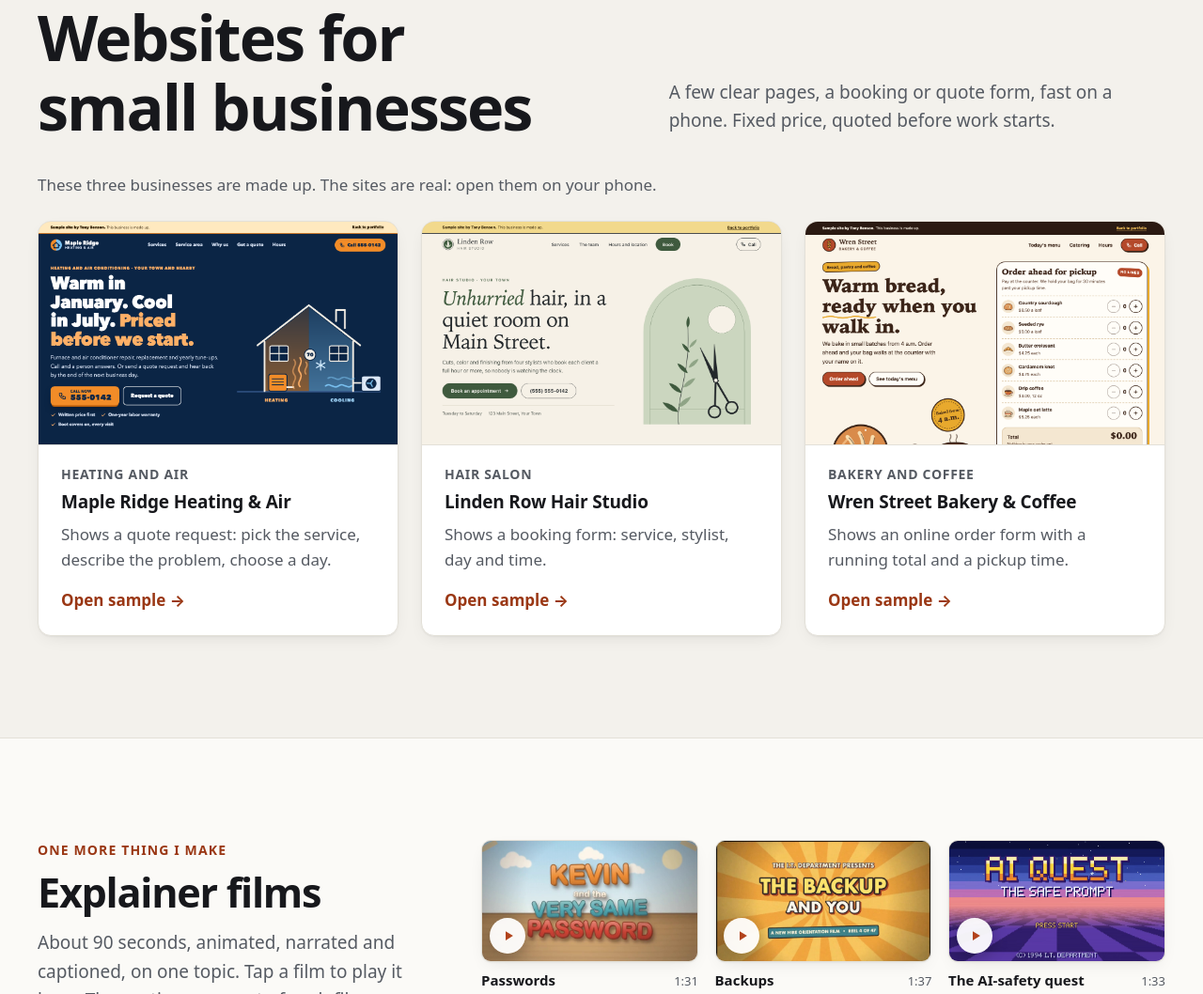
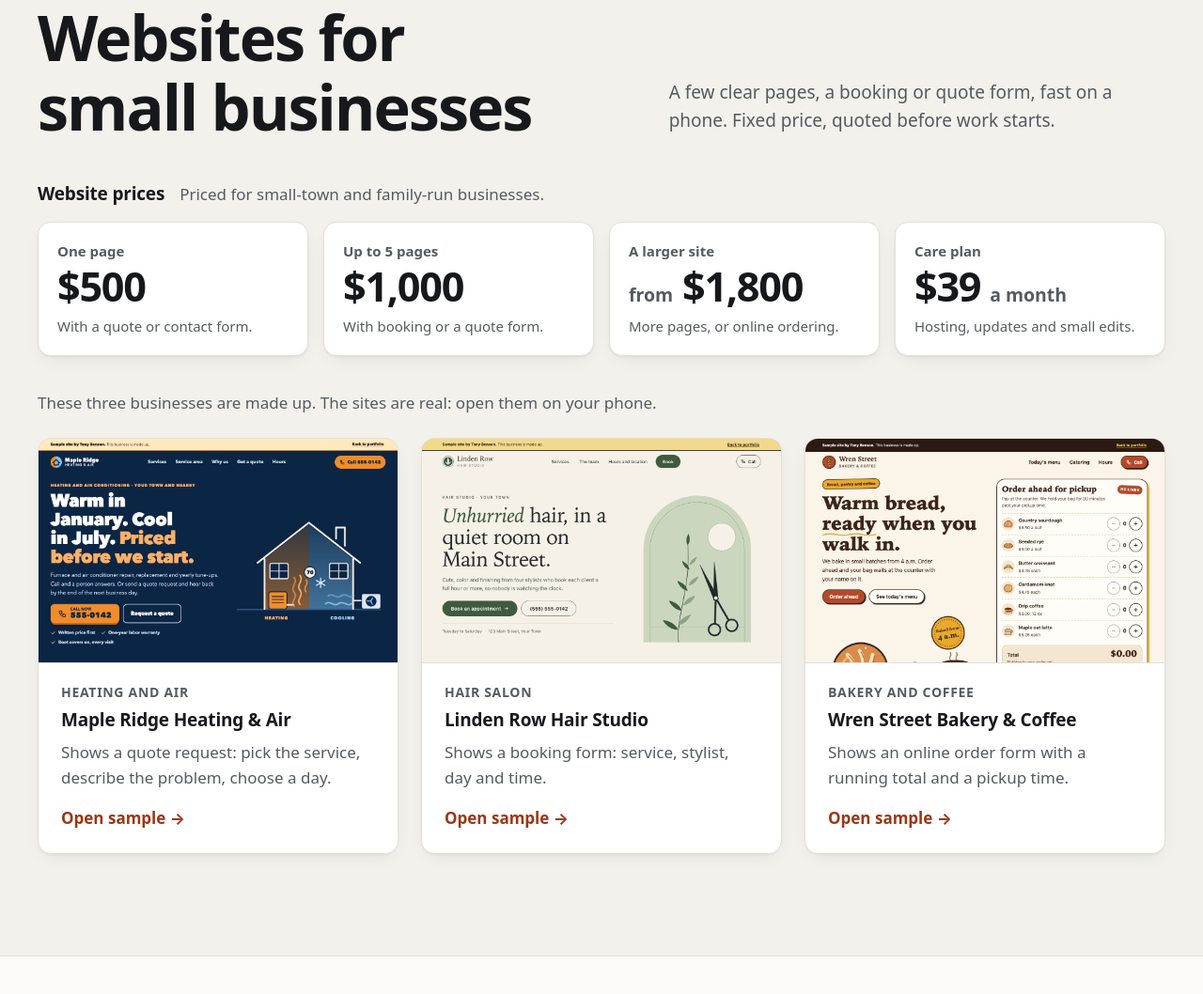
Before and after one commit to Radfire309/Radfire309.github.io, a plain HTML site: page index.html in a window 1280 px wide. Shown: the part 10047-11105 px from the top of the page at 94% size. Drawn offline with Linux system fonts and the light colour scheme.

Commit message:
Website prices
One page $500, up to 5 pages $1,000, a larger site from $1,800, care plan $39
a month.

Co-Authored-By: Claude Fable 5.2 <noreply@anthropic.com>

```diff
--- a/assets/css/site.css
+++ b/assets/css/site.css
@@ -1269,6 +1269,32 @@ a.mini-pic:hover img { transform: scale(1.025); }
 
 /* ---------- Cards (sample websites) ---------- */
 .samples-line { margin: -1rem 0 1.5rem; color: var(--text-muted); }
+/* Website prices: four plain tiles between the section head and the samples. */
+.site-prices { margin: -0.5rem 0 2.25rem; }
+.site-prices + .samples-line { margin-top: 0; }
+.site-prices-head { display: flex; flex-wrap: wrap; align-items: baseline; gap: 0.2rem 1rem; }
+.site-prices-note { color: var(--text-muted); }
+.price-tiles { margin-top: 0.9rem; display: grid; gap: 0.75rem; grid-template-columns: minmax(0, 1fr); }
+@media (min-width: 560px) { .price-tiles { grid-template-columns: repeat(2, minmax(0, 1fr)); } }
+@media (min-width: 1000px) { .price-tiles { grid-template-columns: repeat(4, minmax(0, 1fr)); gap: 1rem; } }
+.price-tile {
+  padding: 1.1rem 1.25rem 1.2rem;
+  background: var(--surface);
+  border: 1px solid var(--border);
+  border-radius: var(--radius);
+  box-shadow: var(--shadow);
+}
+.price-what { font-size: 0.9375rem; font-weight: 650; color: var(--text-muted); }
+.price-amount {
+  margin-top: 0.15rem;
+  font-size: var(--step-3);
+  font-weight: 800;
+  letter-spacing: -0.03em;
+  line-height: 1.1;
+  color: var(--text);
+}
+.price-amount small { font-size: 0.45em; font-weight: 650; letter-spacing: 0; color: var(--text-muted); }
+.price-detail { margin-top: 0.4rem; font-size: 0.9375rem; color: var(--text-muted); }
 .card-grid { display: grid; gap: 1rem; }
 @media (min-width: 768px) {
   .card-grid-3 { grid-template-columns: repeat(3, minmax(0, 1fr)); gap: 1rem; }
--- a/index.html
+++ b/index.html
@@ -249,6 +249,34 @@
           <h2 id="websites-title" class="section-title">Websites for small businesses</h2>
           <p class="section-intro">A few clear pages, a booking or quote form, fast on a phone. Fixed price, quoted before work starts.</p>
         </div>
+        <div class="site-prices" aria-labelledby="site-prices-title">
+          <div class="site-prices-head">
+            <h3 id="site-prices-title" class="prices-title">Website prices</h3>
+            <p class="site-prices-note">Priced for small-town and family-run businesses.</p>
+          </div>
+          <ul class="price-tiles" role="list">
+            <li class="price-tile">
+              <p class="price-what">One page</p>
+              <p class="price-amount">$500</p>
+              <p class="price-detail">With a quote or contact form.</p>
+            </li>
+            <li class="price-tile">
+              <p class="price-what">Up to 5 pages</p>
+              <p class="price-amount">$1,000</p>
+              <p class="price-detail">With booking or a quote form.</p>
+            </li>
+            <li class="price-tile">
+              <p class="price-what">A larger site</p>
+              <p class="price-amount"><small>from</small> $1,800</p>
+              <p class="price-detail">More pages, or online ordering.</p>
+            </li>
+            <li class="price-tile">
+              <p class="price-what">Care plan</p>
+              <p class="price-amount">$39 <small>a month</small></p>
+              <p class="price-detail">Hosting, updates and small edits.</p>
+            </li>
+          </ul>
+        </div>
         <p class="samples-line">These three businesses are made up. The sites are real: open them on your phone.</p>
         <ul class="card-grid card-grid-3" role="list">
           <li class="card card-media">
@@ -403,7 +431,7 @@
           </div>
           <div class="contact-action">
             <p class="contact-address" data-contact="tony@radfirelabs.com"><a class="contact-mail" href="mailto:tony@radfirelabs.com"><span class="contact-mail-icon"><svg viewBox="0 0 24 24" width="22" height="22" aria-hidden="true" focusable="false" fill="none" stroke="currentColor" stroke-width="1.8" stroke-linecap="round" stroke-linejoin="round"><rect x="3" y="5" width="18" height="14" rx="2.5"/><path d="M3.8 6.8 12 13l8.2-6.2"/></svg></span><span class="contact-mail-text"><span class="contact-mail-label">Email me</span><span class="contact-mail-addr">tony@radfirelabs.com</span></span><span class="contact-mail-arrow" aria-hidden="true">&rarr;</span></a></p>
-            <p class="contact-note">Small fixed-price builds from $1,500, half up front.</p>
+            <p class="contact-note">Websites from $500. Small fixed-price builds from $1,500, half up front.</p>
           </div>
         </div>
       </div>
```
